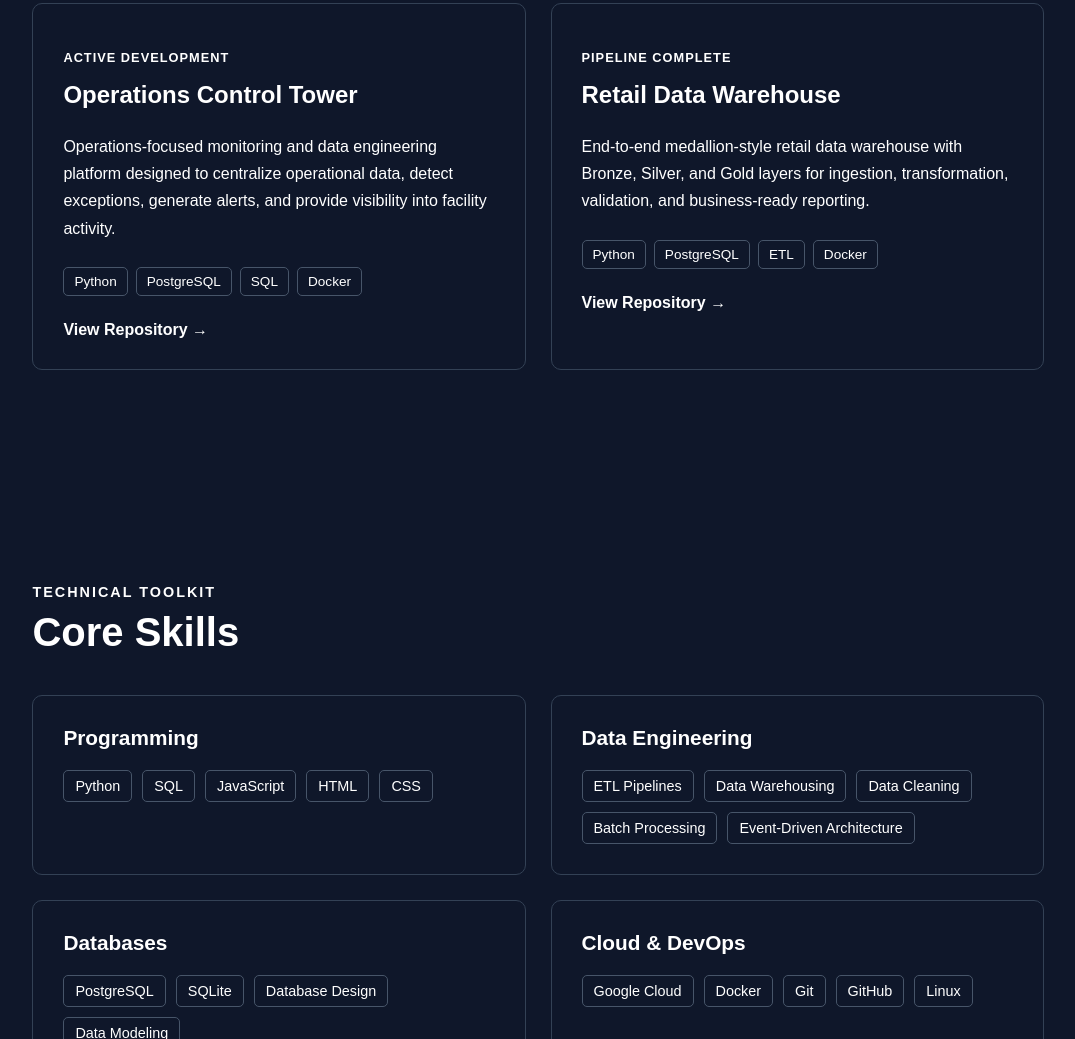
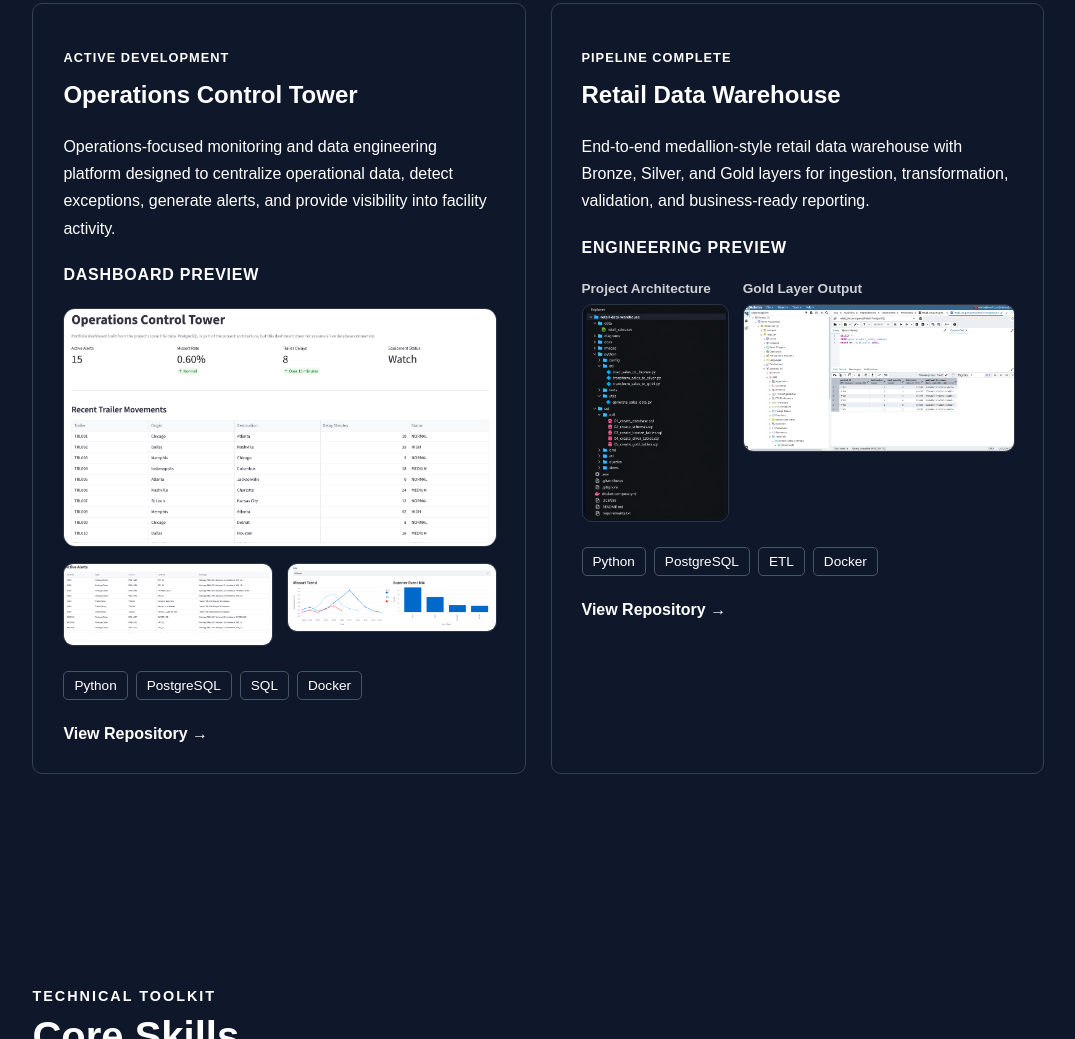
Before and after one commit to orlandohernandez-ai/Orlando-portfolio, a plain HTML site: page index.html in a window 1280 px wide. Shown: the part 1594-2633 px from the top of the page, without its empty margins (102-1177 px from the left). Drawn offline with Linux system fonts and the light colour scheme.

Commit message:
Add project previews to portfolio

```diff
--- a/css/style.css
+++ b/css/style.css
@@ -544,3 +544,70 @@ html {
         font-size: 21px;
     }
 }
+
+.project-showcase {
+    margin: 24px 0;
+}
+
+.project-main-image {
+    width: 100%;
+    display: block;
+    border-radius: 12px;
+    border: 1px solid rgba(255, 255, 255, 0.12);
+    margin-bottom: 16px;
+}
+
+.project-showcase-grid {
+    display: grid;
+    grid-template-columns: repeat(2, minmax(0, 1fr));
+    gap: 16px;
+}
+
+.project-showcase-grid img {
+    width: 100%;
+    display: block;
+    border-radius: 10px;
+    border: 1px solid rgba(255, 255, 255, 0.12);
+}
+
+@media (max-width: 768px) {
+    .project-showcase-grid {
+        grid-template-columns: 1fr;
+    }
+}
+
+.project-showcase-title {
+    margin-top: 24px;
+    margin-bottom: 12px;
+    font-size: 1rem;
+    font-weight: 700;
+    letter-spacing: 0.05em;
+    text-transform: uppercase;
+}
+
+.warehouse-showcase-grid {
+    display: grid;
+    grid-template-columns: 0.7fr 1.3fr;
+    gap: 16px;
+    align-items: start;
+}
+
+.warehouse-showcase-grid img {
+    width: 100%;
+    display: block;
+    border-radius: 10px;
+    border: 1px solid rgba(255, 255, 255, 0.12);
+}
+
+.showcase-label {
+    margin: 0 0 8px;
+    font-size: 0.85rem;
+    font-weight: 600;
+    opacity: 0.8;
+}
+
+@media (max-width: 768px) {
+    .warehouse-showcase-grid {
+        grid-template-columns: 1fr;
+    }
+}
--- a/index.html
+++ b/index.html
@@ -117,6 +117,26 @@
                     designed to centralize operational data, detect exceptions,
                     generate alerts, and provide visibility into facility activity.
                 </p>
+<h4 class="project-showcase-title">Dashboard Preview</h4>
+                <div class="project-showcase">
+    <img
+        class="project-main-image"
+        src="images/ops-control-tower-overview.png"
+        alt="Operations Control Tower dashboard showing operational KPIs and recent trailer movements"
+    >
+
+    <div class="project-showcase-grid">
+        <img
+            src="images/ops-control-tower-alerts.png"
+            alt="Operations Control Tower active alerts"
+        >
+
+        <img
+            src="images/ops-control-tower-charts.png"
+            alt="Operations Control Tower missort trends and scanner event analytics"
+        >
+    </div>
+</div>
 
                 <div class="project-tech">
                     <span>Python</span>
@@ -141,6 +161,28 @@
                     Bronze, Silver, and Gold layers for ingestion,
                     transformation, validation, and business-ready reporting.
                 </p>
+
+ <h4 class="project-showcase-title">Engineering Preview</h4>
+
+<div class="project-showcase">
+    <div class="warehouse-showcase-grid">
+        <div>
+            <p class="showcase-label">Project Architecture</p>
+            <img
+                src="images/retail-data-warehouse-architecture.png"
+                alt="Retail Data Warehouse project architecture showing Python ETL, SQL layers, and Docker"
+            >
+        </div>
+
+        <div>
+            <p class="showcase-label">Gold Layer Output</p>
+            <img
+                src="images/retail-data-warehouse-gold.png"
+                alt="PostgreSQL Gold layer product sales summary from the Retail Data Warehouse"
+            >
+        </div>
+    </div>
+</div>
 
                 <div class="project-tech">
                     <span>Python</span>
```
Also changed, not shown: images/ops-control-tower-alerts.png (added), images/ops-control-tower-charts.png (added), images/ops-control-tower-overview.png (added), images/retail-data-warehouse-architecture.png (added), images/retail-data-warehouse-gold.png (added).
